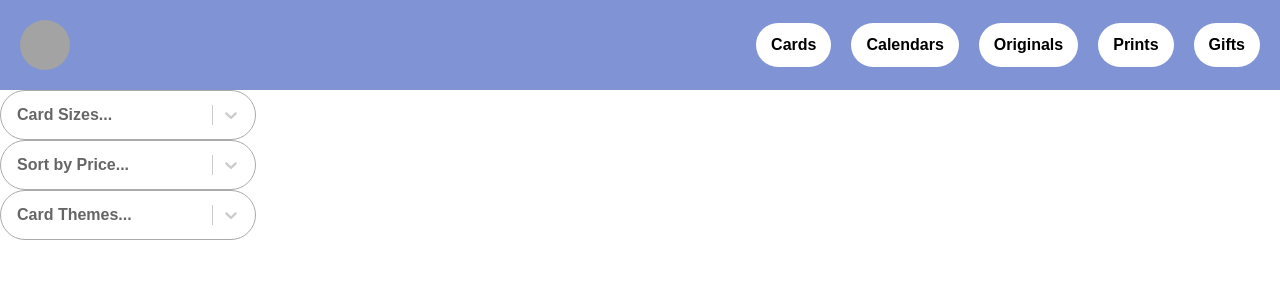
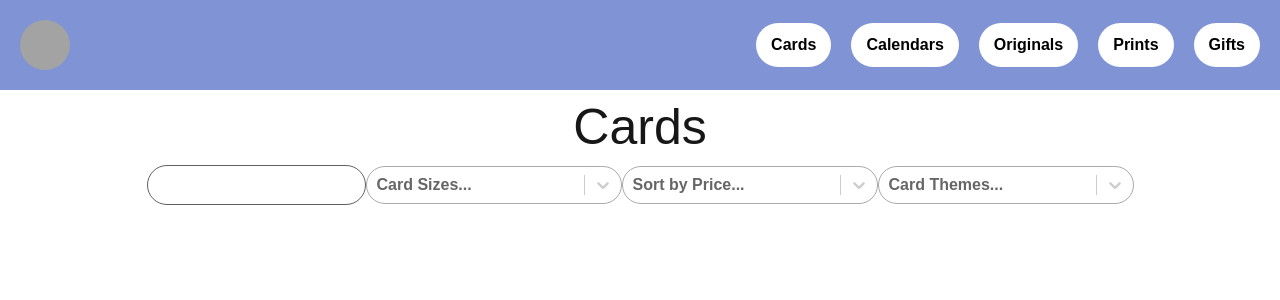
Before and after one commit to lking4444/samcannonart, a Next.js app in the folder myapp/: page /Cards in a window 1280 px wide. Shown: the top 300 px of the page. Built offline with nearby package versions, Linux system fonts and the light colour scheme.

Commit message:
started work on keyword search filtering search results

```diff
--- /dev/null
+++ b/myapp/app/(Pages)/Cards/Cards.module.css
@@ -0,0 +1,15 @@
+.cardTitle{
+    font-size: 50px;
+}
+
+.pageHeader{
+    display: flex;
+    flex-direction: column;
+    align-items: center;
+}
+
+.searchFilters{
+    display: flex;
+    flex-direction: row;
+    align-items: center;
+}
--- a/myapp/app/(Pages)/Cards/page.tsx
+++ b/myapp/app/(Pages)/Cards/page.tsx
@@ -1,9 +1,17 @@
+import KeyWordSearch from "../Components/KeyWordSearch";
 import MultiSelect from "../Components/MultiSelect";
 
+import styles from './Cards.module.css'
+
 export default function CardsPage(){
-    return <div>
-            <MultiSelect multiSelectCategory="Card Sizes" multiSelectOptions={["32x32", "16x16", "All"]}></MultiSelect>
-            <MultiSelect multiSelectCategory="Sort by Price" multiSelectOptions={["High to Low", "Low to High", "Default"]}></MultiSelect>
-            <MultiSelect multiSelectCategory="Card Themes" multiSelectOptions={["Love", "Friendship", "Happiness"]}></MultiSelect>
+    return <div className={styles.pageHeader}>
+            <h1 className={styles.cardTitle}>Cards</h1>
+            <span className={styles.searchFilters}>
+                <KeyWordSearch></KeyWordSearch>
+                <MultiSelect multiSelectCategory="Card Sizes" multiSelectOptions={["32x32", "16x16", "All"]}></MultiSelect>
+                <MultiSelect multiSelectCategory="Sort by Price" multiSelectOptions={["High to Low", "Low to High", "Default"]}></MultiSelect>
+                <MultiSelect multiSelectCategory="Card Themes" multiSelectOptions={["Love", "Friendship", "Happiness"]}></MultiSelect>
+            </span>
+
          </div>
 }
--- /dev/null
+++ b/myapp/app/(Pages)/Components/KeyWordSearch/KeyWordSearch.module.css
@@ -0,0 +1,6 @@
+.keywordSearch {
+    padding: 5px;
+    height: 2.5rem;
+    border-radius: 20px;
+    border: 1px solid #606060;
+}
--- /dev/null
+++ b/myapp/app/(Pages)/Components/KeyWordSearch/KeyWordSearch.tsx
@@ -0,0 +1,22 @@
+"use client";
+
+import { useState } from 'react';
+
+import styles from './KeyWordSearch.module.css'
+
+export default function KeyWordSearch(){
+
+    const [keyword, setKeyword] = useState<string>("");
+
+    return (
+        <div>
+            <input
+                type='text'
+                className={styles.keywordSearch}
+                value={keyword}
+                onChange={(e) => {setKeyword(e.target.value)}}
+            />
+            {keyword}
+        </div>
+    )
+}
--- /dev/null
+++ b/myapp/app/(Pages)/Components/KeyWordSearch/index.ts
@@ -0,0 +1 @@
+export {default} from './KeyWordSearch'
--- a/myapp/app/(Pages)/Components/MultiSelect/MultiSelect.tsx
+++ b/myapp/app/(Pages)/Components/MultiSelect/MultiSelect.tsx
@@ -1,6 +1,6 @@
 "use client";
 
-import Select, { MultiValue }from 'react-select'
+import Select from 'react-select'
 import { useState } from 'react';
 
 import styles from './MultiSelect.module.css'
@@ -40,12 +40,13 @@ export default function MultiSelect({multiSelectCategory, multiSelectOptions} :
                     control: (base, state) => ({
                     ...base,
                     borderRadius: "25px",
+                    height: "1rem",
+                    padding: "0px",
                     borderColor: state.isFocused ? "#555" : "#aaa",
                     boxShadow: "none",
                     "&:hover": {
                         borderColor: "#444",
                     },
-                    padding: "6px",
                     whiteSpace: "nowrap",
                     }),
                     placeholder: (base) => ({
```
